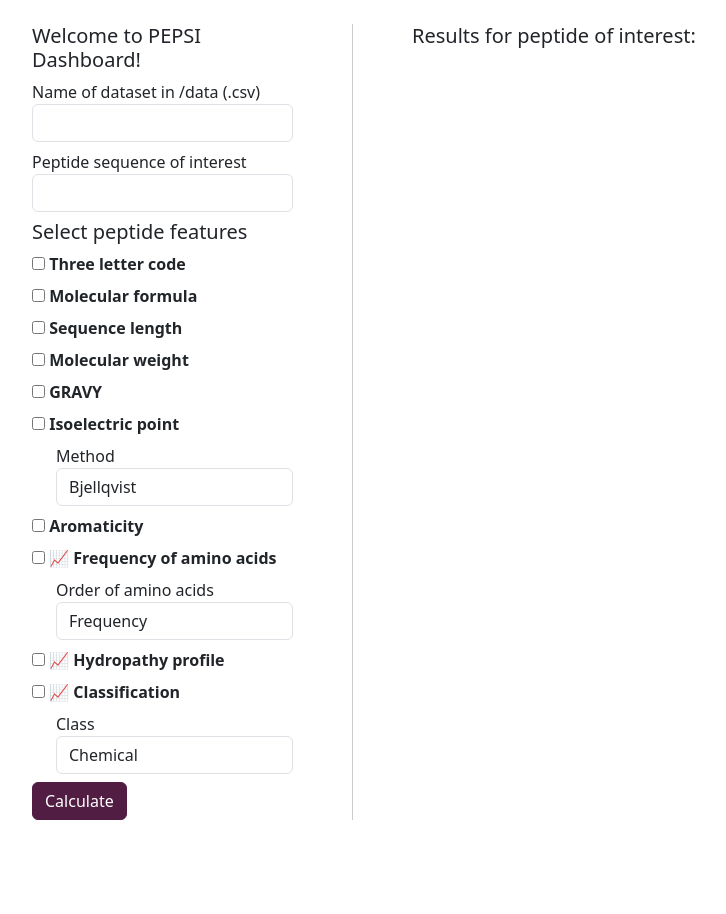
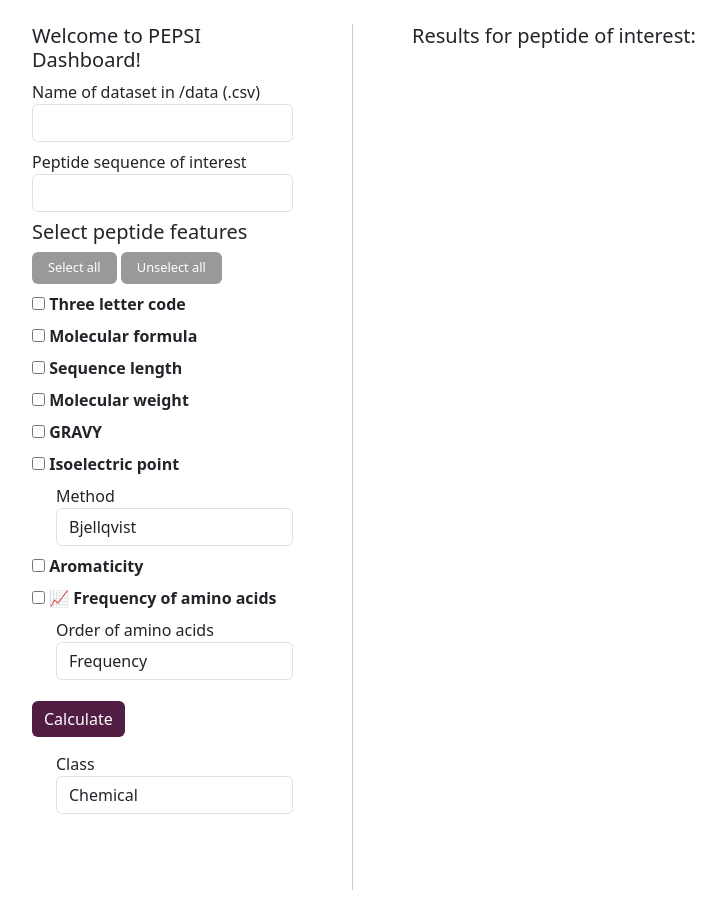
Before and after one commit to ronjakrg/pepsipy, a Django app: page / in a window 1280 px wide. Shown: the part 47-961 px from the top of the page, without its empty margins (50-776 px from the left). Before the commit the page ends 867 px from the top, so only its background shows below. Run offline with Django 5.2, Linux system fonts and the light colour scheme.

Commit message:
added footer & buttons for (de-)selecting all checkboxes

```diff
--- a/frontend/dashboard/templates/overview.html
+++ b/frontend/dashboard/templates/overview.html
@@ -1,4 +1,6 @@
-{% extends "base.html" %} {% load static %} {% block content %}
+{% extends "base.html" %} {% load static %} {% block js %}
+<script type="text/javascript" src="{% static 'js/overview.js' %}"></script>
+{% endblock %} {% block content %}
 <div class="container py-4">
   <form method="post" class="row g-4">
     {% csrf_token %}
@@ -14,6 +16,20 @@
       </div>
       {% endfor %}
       <h5>Select peptide features</h5>
+      <button
+        type="button"
+        class="btn btn-gray js-toggle-checkboxes"
+        data-checked="true"
+      >
+        Select all
+      </button>
+      <button
+        type="button"
+        class="btn btn-gray js-toggle-checkboxes"
+        data-checked="false"
+      >
+        Unselect all
+      </button>
       <!-- Feature selection -->
       {% for field in peptide_form %}
       <div class="form-group mb-2">
@@ -23,16 +39,18 @@
         </label>
         {% else %}
         <div class="ms-4">
-          <label for="{{ field.id_for_label }}">
-          {{ field.label }}
-        </label>
-        {{ field }}
+          <label for="{{ field.id_for_label }}"> {{ field.label }} </label>
+          {{ field }}
         </div>
         {% endif %}
       </div>
       {% endfor %}
-
-      <button type="submit" class="btn btn-primary">Calculate</button>
+      <div
+        class="position-sticky bg-white"
+        style="bottom: 0; padding: 1rem 1rem 1rem 0"
+      >
+        <button type="submit" class="btn btn-purple">Calculate</button>
+      </div>
     </div>
 
     <!-- DIVIDER -->
--- a/frontend/dashboard/views.py
+++ b/frontend/dashboard/views.py
@@ -30,9 +30,10 @@ def overview(request):
             results = compute_features(df=df, options=options)
             # Get data for peptide of interest
             matched = results[results["Sequence"] == seq]
+            # TODO Try not to hardcode this and not include the data used for the plot
             matched = matched.drop(
                 columns=["Sample", "Protein ID", "Sequence", "Intensity", "PEP"]
-            )  # TODO Try not to hardcode this
+            )
             if not matched.empty:
                 peptide_results = matched.iloc[0].to_dict()
             else:
--- a/frontend/static/css/base.css
+++ b/frontend/static/css/base.css
@@ -4,13 +4,43 @@
 .bg-primary {
   background-color: var(--bs-primary) !important;
 }
-.text-primary {
-  color: var(--bs-primary) !important;
+.btn-purple {
+  color: #ffffff;
+  background-color: #511D43;
+  border: none;
+  transition: background-color 0.2s ease, color 0.2s ease;
 }
-.btn-primary {
-  --bs-btn-bg: var(--bs-primary) !important;
-  --bs-btn-border-color: var(--bs-primary) !important;
+.btn-purple:hover,
+.btn-purple:focus {
+  color: #ffffff;
+  background-color: #33122b;
+  text-decoration: none;
+}
+.btn-gray {
+  font-size: 0.8rem;
+  color: #ffffff;
+  background-color: #999999;
+  border: none;
+  padding: 0.4rem 1rem;
+  transition: background-color 0.2s ease, color 0.2s ease;
+  margin: 0 0 0.5rem 0;
+}
+.btn-gray:hover,
+.btn-gray:focus {
+  color: #ffffff;
+  background-color: #888888;
+  text-decoration: none;
 }
 .table th {
   font-weight: 400 !important;
 }
+.footer {
+  position: fixed;
+  left: 0;
+  bottom: 0;
+  width: 100%;
+  background: #ffffff;
+  padding: 1rem;
+  text-align: left;
+  z-index: 1000;
+}
--- /dev/null
+++ b/frontend/static/js/overview.js
@@ -0,0 +1,10 @@
+document.addEventListener('DOMContentLoaded', () => {
+  document.querySelectorAll('.js-toggle-checkboxes').forEach(btn =>
+    btn.addEventListener('click', () => {
+      const checked = btn.dataset.checked === 'true';
+      btn.closest('form')
+        .querySelectorAll('input[type="checkbox"]')
+        .forEach(cb => cb.checked = checked);
+    })
+  );
+});
```
